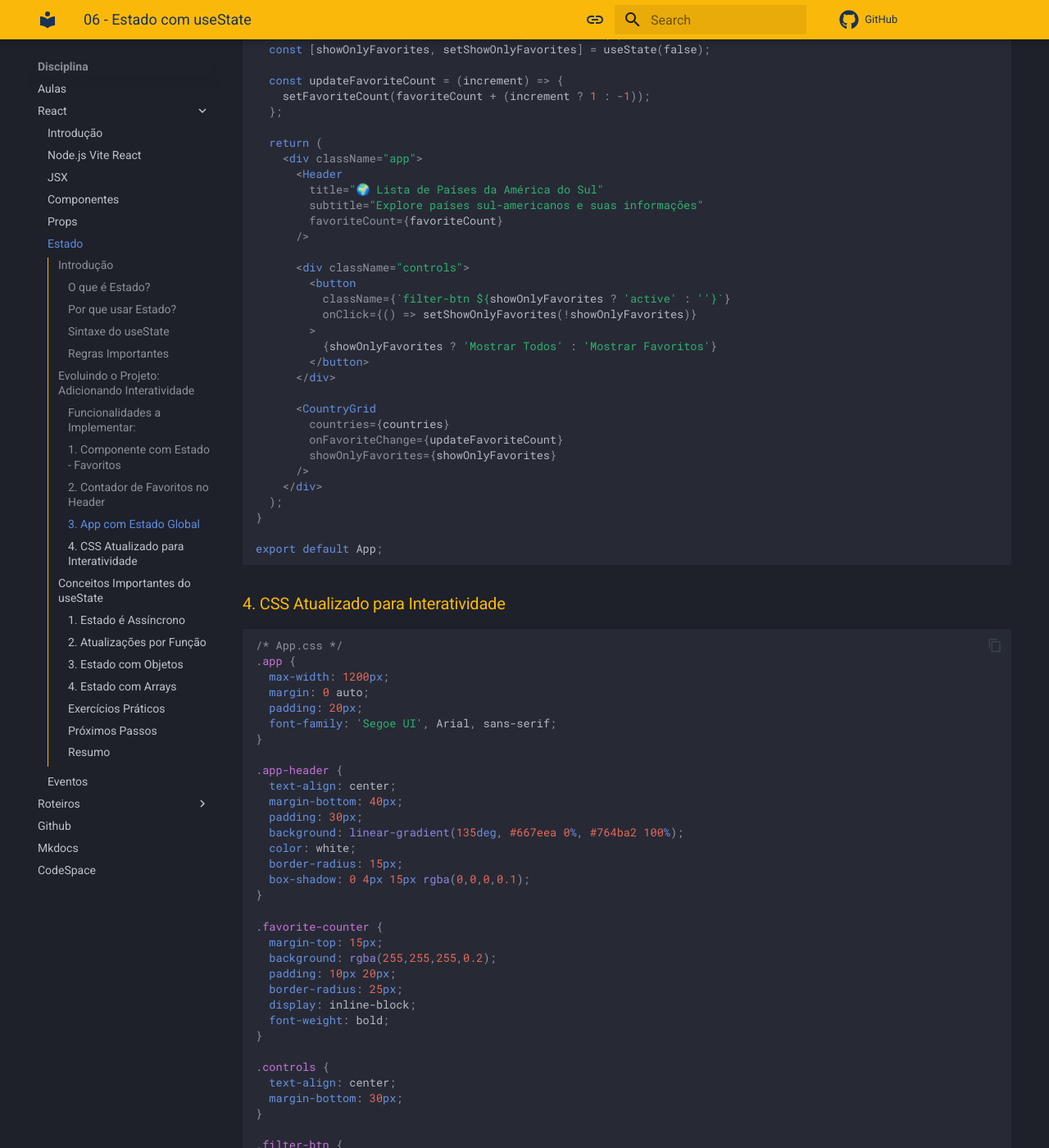
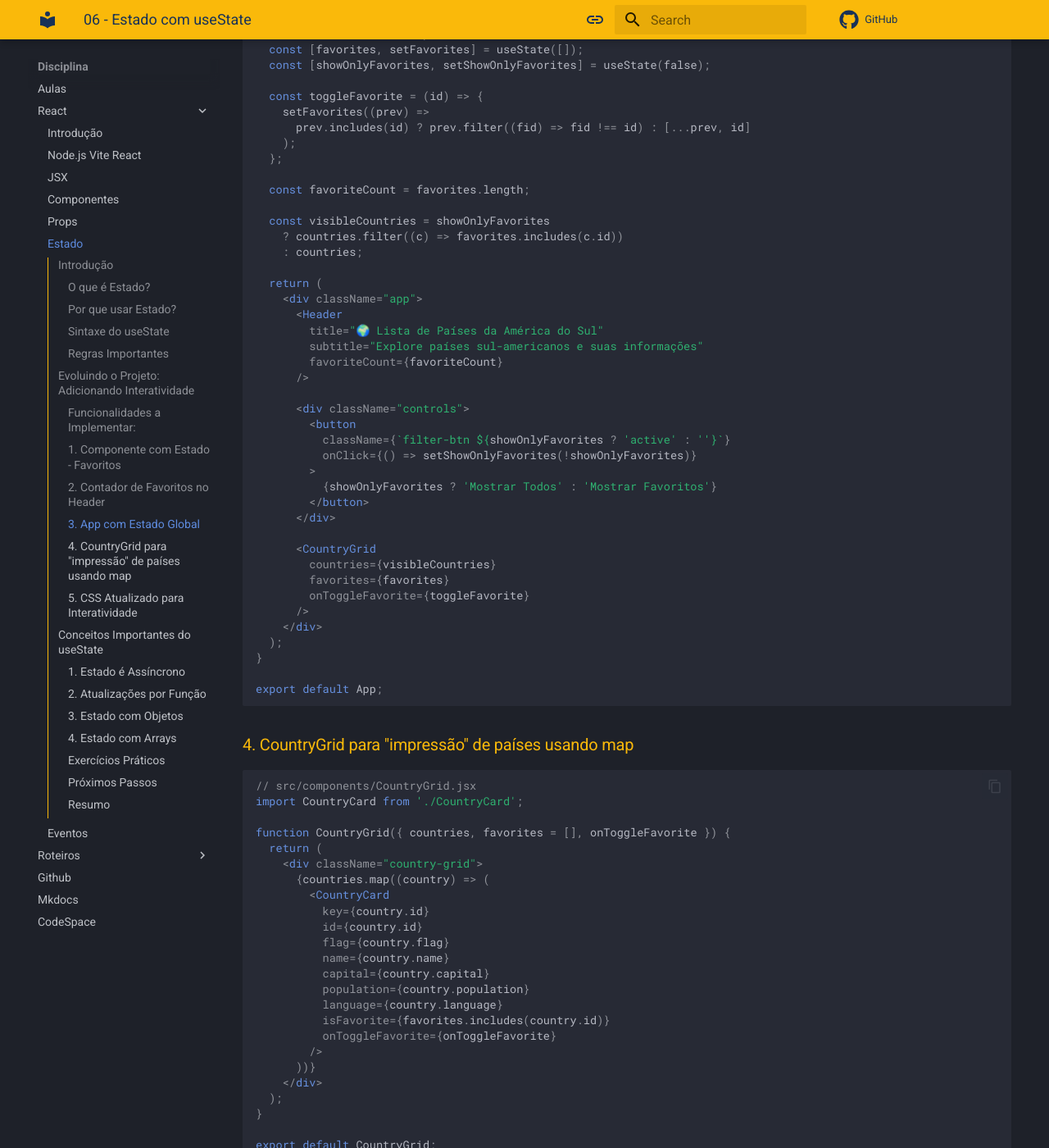
Before and after one commit to jonh-carvalho/PFE_25.2_8003, an MkDocs documentation site: the page built from docs/React/06_useState.md, in a window 1280 px wide and 1400 px high, scrolled down 3200 px. Shown: the whole window at 82% size. Built offline with MkDocs 1.6.1 and Material for MkDocs 9.7.7, drawn with Linux system fonts in a browser that asks for light colours; comment, search, counter and statistics services are not loaded; old or Windows-style settings are respelled for this version of MkDocs; some of the changed text lies outside the part shown.

Commit message:
update use State

````diff
--- a/docs/React/06_useState.md
+++ b/docs/React/06_useState.md
@@ -67,23 +67,23 @@
 
 ```jsx
 // src/components/CountryCard.jsx
-import { useState } from 'react';
+function CountryCard({ id, flag, name, capital, population, language, isFavorite = false, onToggleFavorite }) {
 
-function CountryCard({ flag, name, capital, population, language }) {
-  const [isFavorite, setIsFavorite] = useState(false);
-
-  const toggleFavorite = () => {
-    setIsFavorite(!isFavorite);
+  const handleCardClick = () => {
+    onToggleFavorite?.(id);
   };
 
   return (
-    <div className={`country-card ${isFavorite ? 'favorite' : ''}`}>
+    <div
+      className={`country-card ${isFavorite ? 'favorite' : ''}`}
+      onClick={handleCardClick}
+    >
       <div className="country-header">
         <span className="flag">{flag}</span>
         <h3>{name}</h3>
         <button
           className="favorite-btn"
-          onClick={toggleFavorite}
+          onClick={(e) => { e.stopPropagation(); onToggleFavorite?.(id); }}
           title={isFavorite ? 'Remover dos favoritos' : 'Adicionar aos favoritos'}
         >
           {isFavorite ? '❤️' : '🤍'}
@@ -106,18 +106,19 @@
 
 ```jsx
 // src/components/Header.jsx
-function Header({ title, subtitle, favoriteCount }) {
+function Header({ title, subtitle, favoriteCount  }) {
   return (
     <header className="app-header">
       <h1>{title}</h1>
       {subtitle && <p>{subtitle}</p>}
+
       <div className="favorite-counter">
         <span>❤️ {favoriteCount} países favoritos</span>
       </div>
+
     </header>
   );
 }
-
 export default Header;
 ```
 
@@ -126,9 +127,9 @@
 ```jsx
 // src/App.jsx
 import { useState } from 'react';
+import './App.css';
+import CountryGrid from './components/CountryGrid';
 import Header from './components/Header';
-import CountryGrid from './components/CountryGrid';
-import './App.css';
 
 function App() {
   const [countries, setCountries] = useState([
@@ -139,13 +140,21 @@
     { id: 5, flag: "🇵🇪", name: "Peru", capital: "Lima", population: "33 milhões", language: "Espanhol" },
     { id: 6, flag: "🇨🇴", name: "Colômbia", capital: "Bogotá", population: "51 milhões", language: "Espanhol" }
   ]);
-
-  const [favoriteCount, setFavoriteCount] = useState(0);
+  // Armazena os IDs dos países favoritos
+  const [favorites, setFavorites] = useState([]);
   const [showOnlyFavorites, setShowOnlyFavorites] = useState(false);
 
-  const updateFavoriteCount = (increment) => {
-    setFavoriteCount(favoriteCount + (increment ? 1 : -1));
+  const toggleFavorite = (id) => {
+    setFavorites((prev) =>
+      prev.includes(id) ? prev.filter((fid) => fid !== id) : [...prev, id]
+    );
   };
+
+  const favoriteCount = favorites.length;
+
+  const visibleCountries = showOnlyFavorites
+    ? countries.filter((c) => favorites.includes(c.id))
+    : countries;
 
   return (
     <div className="app">
@@ -165,9 +174,9 @@
       </div>
 
       <CountryGrid
-        countries={countries}
-        onFavoriteChange={updateFavoriteCount}
-        showOnlyFavorites={showOnlyFavorites}
+        countries={visibleCountries}
+        favorites={favorites}
+        onToggleFavorite={toggleFavorite}
       />
     </div>
   );
@@ -176,7 +185,35 @@
 export default App;
 ```
 
-### 4. CSS Atualizado para Interatividade
+### 4. CountryGrid para "impressão" de países usando map
+
+```jsx
+// src/components/CountryGrid.jsx
+import CountryCard from './CountryCard';
+
+function CountryGrid({ countries, favorites = [], onToggleFavorite }) {
+  return (
+    <div className="country-grid">
+      {countries.map((country) => (
+        <CountryCard
+          key={country.id}
+          id={country.id}
+          flag={country.flag}
+          name={country.name}
+          capital={country.capital}
+          population={country.population}
+          language={country.language}
+          isFavorite={favorites.includes(country.id)}
+          onToggleFavorite={onToggleFavorite}
+        />
+      ))}
+    </div>
+  );
+}
+
+export default CountryGrid;
+```
+### 5. CSS Atualizado para Interatividade
 
 ```css
 /* App.css */
--- a/src/lista_de_paises/src/components/CountryGrid.jsx
+++ b/src/lista_de_paises/src/components/CountryGrid.jsx
@@ -1,17 +1,20 @@
 // src/components/CountryGrid.jsx
 import CountryCard from './CountryCard';
 
-function CountryGrid({ countries }) {
+function CountryGrid({ countries, favorites = [], onToggleFavorite }) {
   return (
     <div className="country-grid">
       {countries.map((country) => (
         <CountryCard
           key={country.id}
+          id={country.id}
           flag={country.flag}
           name={country.name}
           capital={country.capital}
           population={country.population}
           language={country.language}
+          isFavorite={favorites.includes(country.id)}
+          onToggleFavorite={onToggleFavorite}
         />
       ))}
     </div>
````
Also changed, not shown: src/lista_de_paises/src/components/CountryCard.jsx (+9 -9 lines), 2 other files.
